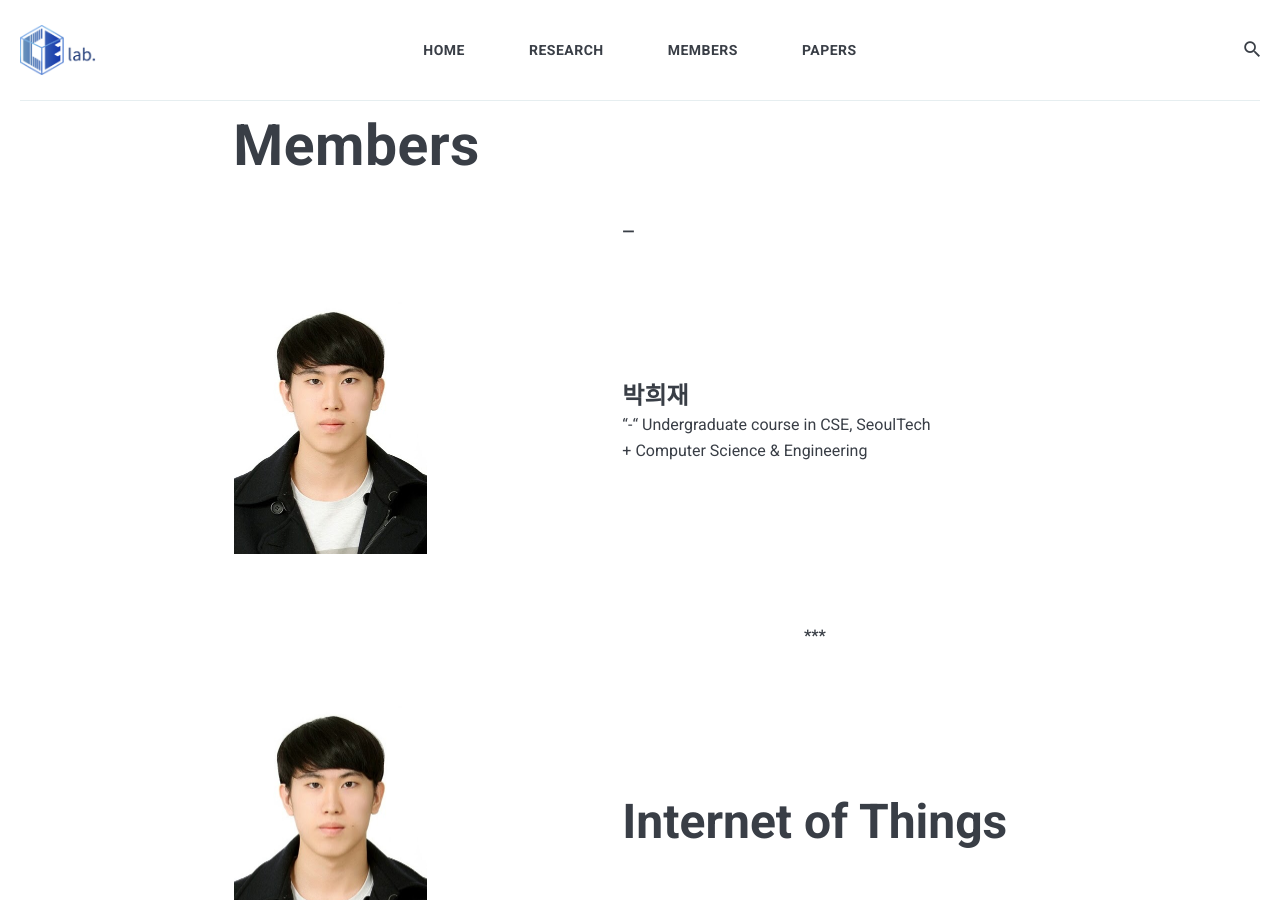
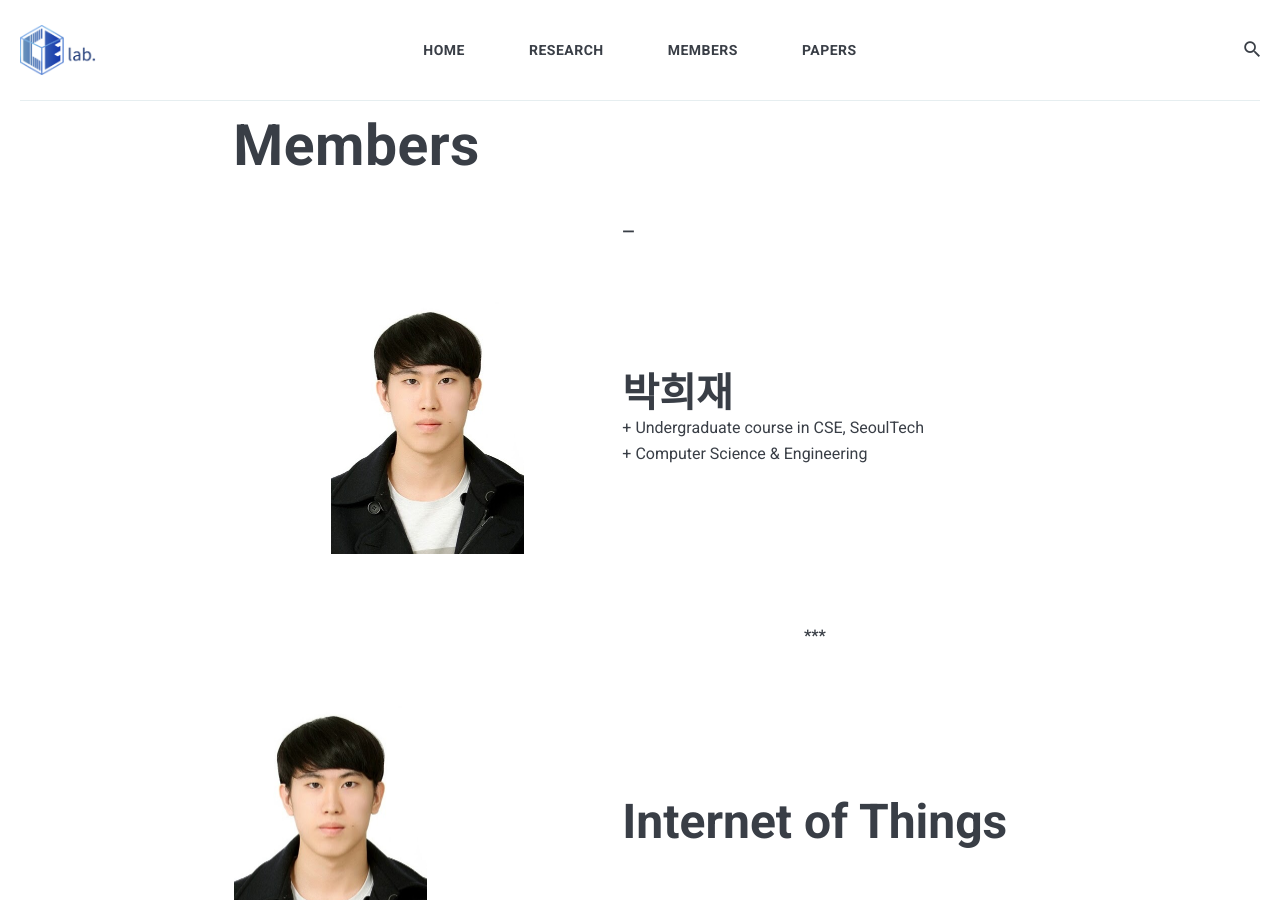
Before and after one commit to icelab-2020/HeeJaeMon123.github.io, a Jekyll site: the page built from _pages/01_members.md, in a window 1280 px wide and 900 px high. Built offline with Jekyll 4.4.1, drawn with Linux system fonts in a browser that asks for light colours; nearby versions of some CDN libraries.

Commit message:
Update 01_members.md

```diff
--- a/_pages/01_members.md
+++ b/_pages/01_members.md
@@ -6,8 +6,8 @@
 ---
 
 | <img width=100/>   |  ---  |
-|:---|:---|
-| ![iot]({{site.baseurl}}/images/hj.jpg){: width="50%" height="50%"} | <b><span style="font-size:150%">박희재</span></b><br> "-" Undergraduate course in CSE, SeoulTech   <br> + Computer Science & Engineering |
+|:---:|:---|
+| ![iot]({{site.baseurl}}/images/hj.jpg){: width="50%" height="50%"} | <b><span style="font-size:250%">박희재</span></b><br> + Undergraduate course in CSE, SeoulTech   <br> + Computer Science & Engineering |
 |--------------------------------------------|
 
 
```
